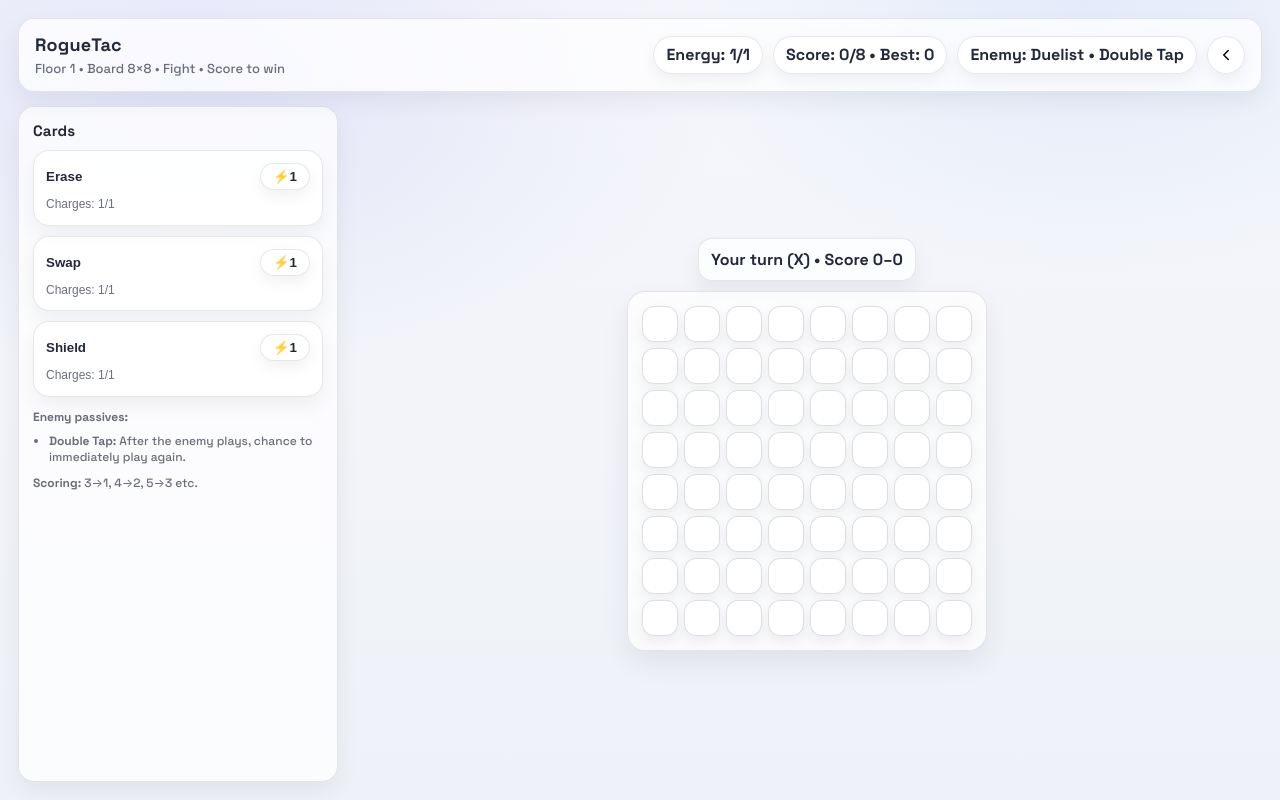
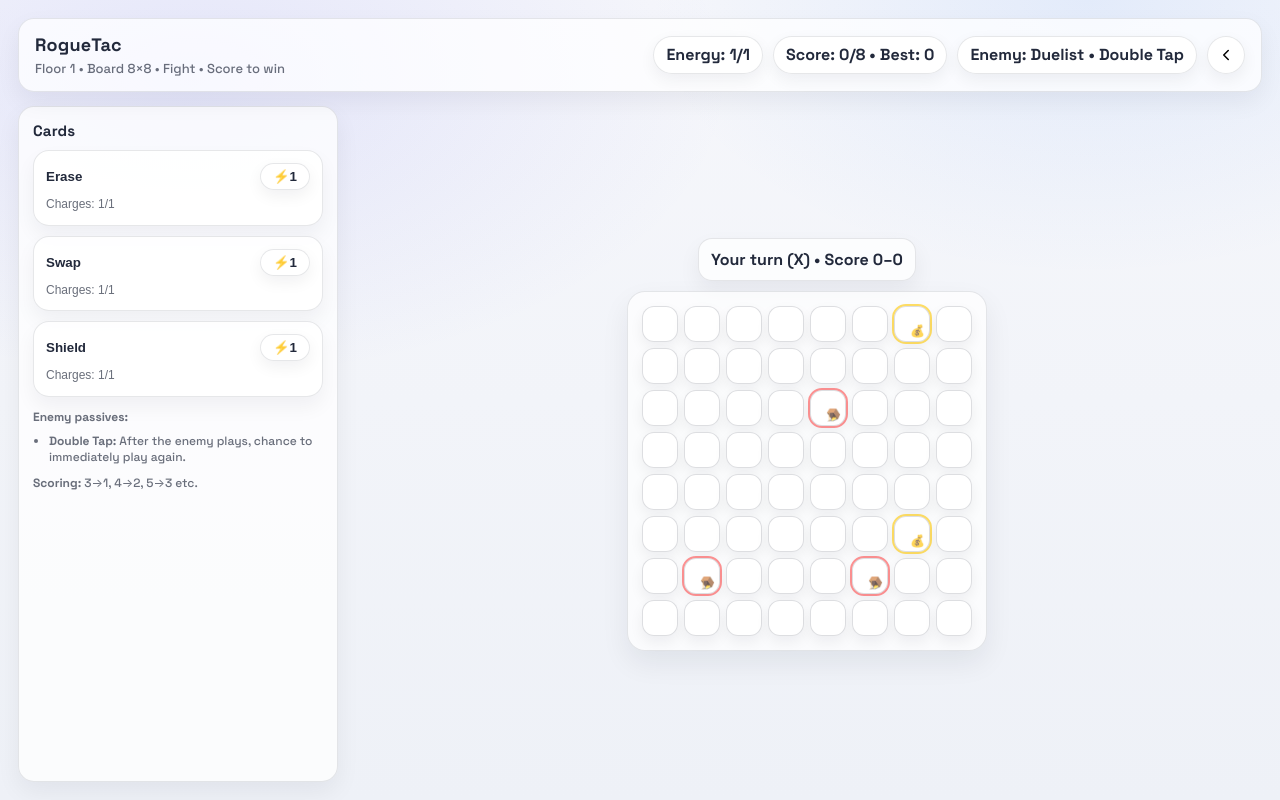
Before and after one commit to Ave04/TicTacRogue, a React (Create React App) app: page / in a window 1280 px wide. Both pictures are taken after a click on the button 640 px from the left and 417 px from the top of the page. Built offline with nearby package versions, Linux system fonts and the light colour scheme.

Commit message:
feat: added special squares BRIBE and TRAPS

```diff
--- a/src/App.jsx
+++ b/src/App.jsx
@@ -32,6 +32,12 @@ const PASSIVE_DEFS = {
     desc: "After the enemy plays, chance to immediately play again.",
   },
 };
+
+// special squares
+const BRIBE_LOCK_DURATION = 2;
+const TRAP_LOCK_DURATION = 2;
+const BRIBE_COUNT = 2;
+const TRAP_COUNT = 3;
 
 const BOSS_EVERY = 3;
 
@@ -1008,6 +1014,10 @@ function RogueTacGame({ onExit }) {
   const [energy, setEnergy] = useState(1);
   const [energySquare, setEnergySquare] = useState(null);
 
+  const [specialSquares, setSpecialSquares] = useState(() =>
+    generateSpecialSquares(N, BRIBE_COUNT, TRAP_COUNT)
+  );
+
   const [encounter, setEncounter] = useState(() => rollEncounter(1));
   const [locks, setLocks] = useState({});
   const [aiThinking, setAiThinking] = useState(false);
@@ -1251,6 +1261,7 @@ function RogueTacGame({ onExit }) {
     setScore({ X: 0, O: 0 });
     setScoredSegs({ X: {}, O: {} });
     setScorePop(null);
+    setSpecialSquares(generateSpecialSquares(nextN, BRIBE_COUNT, TRAP_COUNT));
   }
 
   function restartRun() {
@@ -1271,6 +1282,9 @@ function RogueTacGame({ onExit }) {
     setEnergySquare(null);
     setScore({ X: 0, O: 0 });
     setScoredSegs({ X: {}, O: {} });
+    setSpecialSquares(
+      generateSpecialSquares(rogueBoardSize(1), BRIBE_COUNT, TRAP_COUNT)
+    );
   }
 
   // end-of-fight handling
@@ -1400,7 +1414,7 @@ function RogueTacGame({ onExit }) {
     let next = currentSquares.slice();
     next[i] = playerSymbol;
 
-    // scoring off the move you just placed
+    // score from lines
     const gained = awardFromMove(playerSymbol, next, i);
     if (gained > 0) {
       setScorePop({
@@ -1411,7 +1425,17 @@ function RogueTacGame({ onExit }) {
       });
     }
 
-    const nextLocks = tickLocks(locks);
+    // tick locks
+    let nextLocks = tickLocks(locks);
+
+    // consume special (BRIBE/TRAP) on the square you just played
+    const specialRes = consumeSpecialAtMove({
+      index: i,
+      squaresAfter: next,
+      baseLocks: nextLocks,
+    });
+    nextLocks = specialRes.nextLocks;
+
     setLocks(nextLocks);
 
     // thorns (may add enemy mark)
@@ -1465,17 +1489,41 @@ function RogueTacGame({ onExit }) {
       nextSquares[move1] = enemySymbol;
 
       // scoring from enemy move
-      const gained = awardFromMove(enemySymbol, nextSquares, move1);
-      if (gained > 0) {
-        setScorePop({
-          id: `${Date.now()}-${Math.random()}`,
-          index: move1,
-          delta: gained,
-          symbol: enemySymbol,
+      const specialType = specialSquares?.[move1];
+      if (specialType) {
+        // consume it (one-time)
+        setSpecialSquares((prev) => {
+          const copy = { ...prev };
+          delete copy[move1];
+          return copy;
         });
+
+        if (specialType === "BRIBE") {
+          // bribe = enemy gains +1 (or swap to player-only version if you prefer)
+          setScore((s) => ({ ...s, [enemySymbol]: (s[enemySymbol] ?? 0) + 1 }));
+
+          // optional enemy pop
+          setScorePop({
+            id: `${Date.now()}-${Math.random()}`,
+            index: move1,
+            delta: 1,
+            symbol: enemySymbol,
+          });
+        }
+
+        if (specialType === "TRAP") {
+          // trap = lock adjacent squares
+          const adj = getAdj4(move1, N);
+          const locked = { ...nextLocks };
+
+          for (const j of adj) {
+            if (nextSquares[j] === null) {
+              locked[j] = Math.max(locked[j] ?? 0, TRAP_LOCK_DURATION);
+            }
+          }
+          nextLocks = locked;
+        }
       }
-
-      nextLocks = tickLocks(nextLocks);
 
       // passives after enemy move
       if (hasPassive(encounter, "LOCKDOWN")) {
@@ -1529,6 +1577,7 @@ function RogueTacGame({ onExit }) {
     currentSquares,
     N,
     locks,
+    specialSquares,
     enemySymbol,
     playerSymbol,
     encounter,
@@ -1597,6 +1646,102 @@ function RogueTacGame({ onExit }) {
           isPlayersTurn ? playerSymbol : enemySymbol
         }) • Score ${pScore}–${eScore}`;
 
+  function generateSpecialSquares(boardN, bribeCount, trapCount) {
+    const total = boardN * boardN;
+    const picks = new Set();
+
+    function pickUnique() {
+      let tries = 0;
+      while (tries++ < 500) {
+        const i = Math.floor(Math.random() * total);
+        if (!picks.has(i)) {
+          picks.add(i);
+          return i;
+        }
+      }
+      return null;
+    }
+
+    const map = {};
+    for (let k = 0; k < bribeCount; k++) {
+      const i = pickUnique();
+      if (i !== null) map[i] = "BRIBE";
+    }
+    for (let k = 0; k < trapCount; k++) {
+      const i = pickUnique();
+      if (i !== null) map[i] = "TRAP";
+    }
+    return map;
+  }
+
+  function getAdj4(i, boardN) {
+    const r = Math.floor(i / boardN);
+    const c = i % boardN;
+    const out = [];
+    if (r > 0) out.push(i - boardN);
+    if (r < boardN - 1) out.push(i + boardN);
+    if (c > 0) out.push(i - 1);
+    if (c < boardN - 1) out.push(i + 1);
+    return out;
+  }
+
+  function applyTrapLockAt(index, squaresAfter, baseLocks, duration) {
+    const nextLocks = { ...baseLocks };
+    const adj = getAdj4(index, N);
+
+    for (const j of adj) {
+      // only lock empty squares (and don't overwrite longer locks)
+      if (squaresAfter[j] === null) {
+        nextLocks[j] = Math.max(nextLocks[j] ?? 0, duration);
+      }
+    }
+    return nextLocks;
+  }
+
+  /**
+   * Returns { nextLocks, didBribe, didTrap }
+   * Also consumes the special at `index`.
+   */
+  function consumeSpecialAtMove({ index, squaresAfter, baseLocks }) {
+    const type = specialSquares?.[index];
+    if (!type) return { nextLocks: baseLocks, didBribe: false, didTrap: false };
+
+    // consume it (one-time)
+    setSpecialSquares((prev) => {
+      const copy = { ...prev };
+      delete copy[index];
+      return copy;
+    });
+
+    if (type === "BRIBE") {
+      // enemy always gets +1 (even if enemy stepped on it)
+      setScore((s) => ({ ...s, [enemySymbol]: (s[enemySymbol] ?? 0) + 1 }));
+
+      // OPTIONAL: pop for enemy +1 (won't affect gameplay)
+      setTimeout(() => {
+        setScorePop({
+          id: `${Date.now()}-${Math.random()}`,
+          index,
+          delta: 1,
+          symbol: enemySymbol,
+        });
+      }, 0);
+
+      return { nextLocks: baseLocks, didBribe: true, didTrap: false };
+    }
+
+    if (type === "TRAP") {
+      const nextLocks = applyTrapLockAt(
+        index,
+        squaresAfter,
+        baseLocks,
+        TRAP_LOCK_DURATION
+      );
+      return { nextLocks, didBribe: false, didTrap: true };
+    }
+
+    return { nextLocks: baseLocks, didBribe: false, didTrap: false };
+  }
   return (
     <div className="page">
       <div className="header">
@@ -1692,6 +1837,7 @@ function RogueTacGame({ onExit }) {
               onSquareClick={handleSquareClick}
               statusText={statusText}
               energySquare={energySquare}
+              specialSquares={specialSquares}
               scorePop={scorePop}
             />
 
--- a/src/components/board.jsx
+++ b/src/components/board.jsx
@@ -57,6 +57,7 @@ export default function Board({
   statusText,
   energySquare,
   scorePop,
+  specialSquares,
 }) {
   const boardRef = useRef(null);
   const squareRefs = useRef([]);
@@ -97,6 +98,9 @@ export default function Board({
     <div className="boardWrap">
       <div className="status">{statusText}</div>
 
+      {/* IMPORTANT: this must be the positioning parent */}
+      <div className="boardStage" style={{ position: "relative" }}>
+        {/* floating pops live ABOVE the grid, relative to it */}
         <div className="popLayer" aria-hidden="true">
           {pops.map((p) => (
             <div
@@ -111,7 +115,9 @@ export default function Board({
           ))}
         </div>
 
+        {/* the grid itself */}
         <div
+          ref={boardRef} // ✅ attach ref here
           className="board"
           style={{
             gridTemplateColumns: `repeat(${N}, 36px)`,
@@ -122,29 +128,41 @@ export default function Board({
             const isLocked = !!locks?.[i];
             const isEnergy = i === energySquare;
 
-          const showPop = scorePop && scorePop.index === i;
+            // ✅ new: read special square type (see step 2 below)
+            const special = specialSquares?.[i]; // "BRIBE" | "TRAP" | undefined
 
             return (
               <div
                 key={i}
+                ref={(el) => (squareRefs.current[i] = el)} // ✅ needed for positioning pops
                 className={[
                   "square",
                   isLocked ? "locked" : "",
                   isEnergy ? "energySquare" : "",
+                  special === "BRIBE" ? "bribeSquare" : "",
+                  special === "TRAP" ? "trapSquare" : "",
                 ].join(" ")}
                 onClick={() => {
                   if (isLocked) return;
                   onSquareClick(i);
                 }}
                 aria-disabled={isLocked}
+                data-special={special || ""} // optional debugging hook
               >
                 {value}
 
-              {showPop && <div className="scorePop">+{scorePop.delta}</div>}
+                {/* optional: tiny marker if empty */}
+                {!value && special === "BRIBE" && (
+                  <span className="tileIcon">💰</span>
+                )}
+                {!value && special === "TRAP" && (
+                  <span className="tileIcon">🪤</span>
+                )}
               </div>
             );
           })}
         </div>
       </div>
+    </div>
   );
 }
--- a/src/styles.css
+++ b/src/styles.css
@@ -261,6 +261,7 @@ body {
 
   transition: transform 90ms ease, box-shadow 90ms ease, background 90ms ease;
   box-shadow: 0 6px 14px rgba(15, 23, 42, 0.06);
+  position: relative;
 }
 
 .square:hover {
@@ -310,23 +311,22 @@ body {
 
 .scorePop {
   position: absolute;
-  transform: translate(-50%, -60%);
+  left: 50%;
+  top: 50%;
+  transform: translate(-50%, -70%);
   font-weight: 900;
-  font-size: 12px;
-  padding: 4px 8px;
-  border-radius: 999px;
-  animation: popFloat 900ms ease-out forwards;
-  box-shadow: 0 10px 20px rgba(15, 23, 42, 0.25);
+  font-size: 14px;
+  pointer-events: none;
+  animation: popFloat 650ms ease-out forwards;
+  text-shadow: 0 2px 10px rgba(0, 0, 0, 0.18);
 }
 
-.playerPop {
-  background: rgba(15, 23, 42, 0.92);
-  color: white;
+.scorePop.player {
+  color: #16a34a; /* green-ish */
 }
 
-.enemyPop {
-  background: rgba(220, 38, 38, 0.92);
-  color: white;
+.scorePop.enemy {
+  color: #ef4444; /* red-ish */
 }
 
 @keyframes popFloat {
@@ -336,10 +336,26 @@ body {
   }
   15% {
     opacity: 1;
-    transform: translate(-50%, -70%) scale(1);
+    transform: translate(-50%, -70%) scale(1.15);
   }
   100% {
     opacity: 0;
     transform: translate(-50%, -120%) scale(1);
   }
 }
+
+.tileIcon {
+  position: absolute;
+  bottom: 2px;
+  right: 4px;
+  font-size: 12px;
+  opacity: 0.85;
+}
+
+.bribeSquare {
+  outline: 2px solid rgba(255, 200, 0, 0.6);
+}
+
+.trapSquare {
+  outline: 2px solid rgba(255, 60, 60, 0.55);
+}
```
Lines whose indentation alone changed are shown as unchanged.
